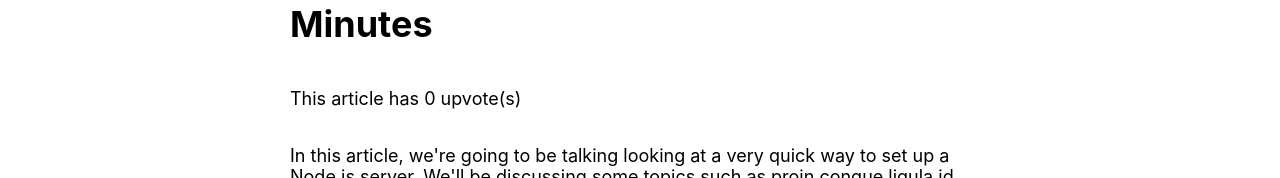
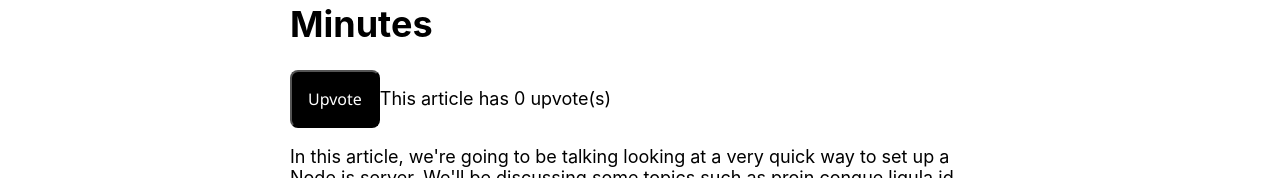
Before and after one commit to luisacmn/Blog, a React (Vite) app: page /articles/learn-node in a window 1280 px wide. Shown: the part 130-308 px from the top of the page. Built offline with nearby package versions, Linux system fonts and the light colour scheme; no server answers.

Commit message:
add: add upvote button

```diff
--- a/src/components/CommentsList.jsx
+++ b/src/components/CommentsList.jsx
@@ -1,8 +1,8 @@
 const CommentsList = ({ comments }) => (
     <>
     <h3>Comments:</h3>
-    {comments.map((comment, i) => (
-        <div className="comment" key={i}>
+    {comments.map((comment) => (
+        <div className="comment" key={comment.postedBy + ': ' + comment.text}>
             <h4>{comment.postedBy}</h4>
             <p>{comment.text}</p>
         </div>
--- a/src/pages/ArticlePage.jsx
+++ b/src/pages/ArticlePage.jsx
@@ -9,37 +9,49 @@
   const [articleInfo, setArticleInfo] = useState({ upvotes: 0, comments: [] });
   const { articleId } = useParams();
 
-
   useEffect(() => {
     const loadArticleInfo = async () => {
       try {
-        const response = await axios.get(`http://localhost:8000/api/articles/${articleId}`);
+        const response = await axios.get(
+          `http://localhost:8000/api/articles/${articleId}`
+        );
         const newArticleInfo = response.data;
         setArticleInfo(newArticleInfo);
       } catch (error) {
-        console.error('Error:', error);
+        console.error("Error:", error);
       }
     };
 
     loadArticleInfo();
   }, [articleId]);
 
-  const article = articles.find(article => article.name === articleId);
+  const article = articles.find((article) => article.name === articleId);
+
+  const addUpvote = async () => {
+    const response = await axios.put(
+      `http://localhost:8000/api/articles/${articleId}/upvote`
+    );
+    const updatedArticle = response.data;
+    setArticleInfo(updatedArticle);
+  };
 
   if (!article) {
-      return <NotFoundPage />
+    return <NotFoundPage />;
   }
 
   return (
-      <>
+    <>
       <h1>{article.title}</h1>
-      <p>This article has {articleInfo.upvotes} upvote(s)</p>
+      <div className="upvotes-section">
+        <button onClick={addUpvote}>Upvote</button>
+        <p>This article has {articleInfo.upvotes} upvote(s)</p>
+      </div>
       {article.content.map((paragraph, i) => (
-          <p key={i}>{paragraph}</p>
+        <p key={i}>{paragraph}</p>
       ))}
       <CommentsList comments={articleInfo.comments} />
-      </>
+    </>
   );
-}
+};
 
 export default ArticlePage;
```
Also changed, not shown: 1 other file (tests, documents, lock files or other folders).
